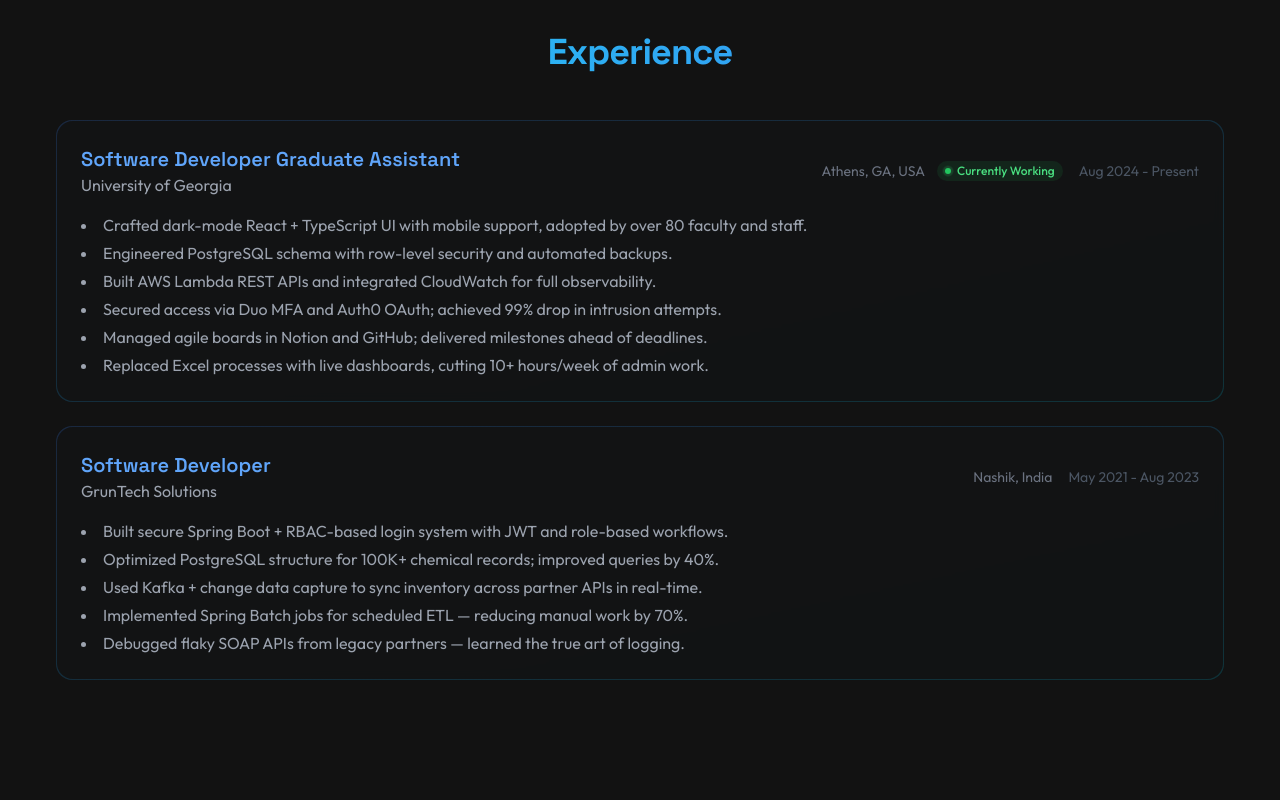
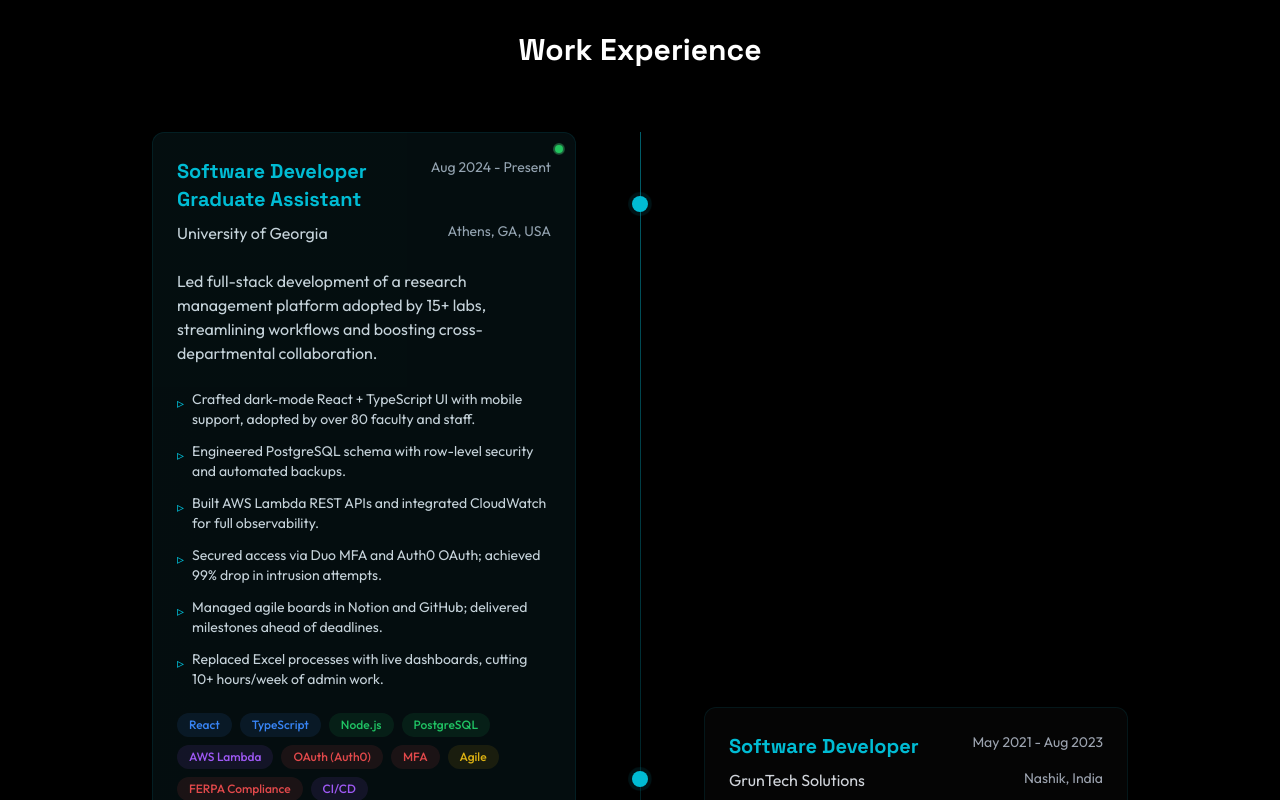
Before and after one commit to Ady-6720/Portfolio---new, a React (Create React App) app: page / in a window 1280 px wide. Shown: the part 1220-2020 px from the top of the page. Built offline with nearby package versions, Linux system fonts and the light colour scheme.

Commit message:
Updated Skills component with optimized bento grid layout

```diff
--- a/package.json
+++ b/package.json
@@ -2,7 +2,7 @@
   "name": "portfolio",
   "version": "0.1.0",
   "private": true,
-  "homepage": "https://ady-6720.github.io/Portfolio---new",
+  "homepage": "https://www.adityamalode.com",
   "dependencies": {
     "@heroicons/react": "^2.2.0",
     "@testing-library/jest-dom": "^5.17.0",
@@ -49,7 +49,7 @@
   },
   "devDependencies": {
     "autoprefixer": "^10.4.17",
-    "gh-pages": "^6.3.0",
+    "gh-pages": "^6.1.1",
     "postcss": "^8.4.35",
     "tailwindcss": "^3.4.1"
   }
--- a/src/App.tsx
+++ b/src/App.tsx
@@ -1,20 +1,52 @@
-import React from 'react';
-import { HashRouter as Router } from 'react-router-dom';
+import React, { useState, useEffect } from 'react';
+import { motion, AnimatePresence } from 'framer-motion';
+
+// Components
+import LoadingAnimation from './components/LoadingAnimation';
 import Navigation from './components/Navigation';
+import ParallaxBackground from './components/ParallaxBackground';
 import Hero from './components/Hero';
 import About from './components/About';
 import Experience from './components/Experience';
 import Projects from './components/Projects';
 import Skills from './components/Skills';
 import Contact from './components/Contact';
-import Footer from './components/Footer';
 
 const App: React.FC = () => {
+  const [isLoading, setIsLoading] = useState(true);
+
+  useEffect(() => {
+    const timer = setTimeout(() => {
+      setIsLoading(false);
+    }, 2000);
+
+    return () => clearTimeout(timer);
+  }, []);
+
   return (
-    <Router>
-      <div className="bg-dark min-h-screen">
+    <div className="relative bg-black text-white min-h-screen overflow-x-hidden">
+      <ParallaxBackground />
+
+      <AnimatePresence mode="wait">
+        {isLoading ? (
+          <motion.div
+            key="loader"
+            initial={{ opacity: 1 }}
+            animate={{ opacity: 1 }}
+            exit={{ opacity: 0 }}
+            className="fixed inset-0 z-50 flex items-center justify-center bg-black"
+          >
+            <LoadingAnimation />
+          </motion.div>
+        ) : (
+          <motion.div
+            key="main"
+            initial={{ opacity: 0 }}
+            animate={{ opacity: 1 }}
+            transition={{ duration: 0.6 }}
+          >
             <Navigation />
-        <main>
+            <main className="relative z-10">
               <Hero />
               <About />
               <Experience />
@@ -22,9 +54,10 @@ const App: React.FC = () => {
               <Skills />
               <Contact />
             </main>
-        <Footer />
+          </motion.div>
+        )}
+      </AnimatePresence>
     </div>
-    </Router>
   );
 };
 
--- a/src/components/Experience.tsx
+++ b/src/components/Experience.tsx
@@ -15,7 +15,6 @@ interface Experience {
   points: string[];
   techTags: TechTag[];
   funFact: string;
-  isCurrent?: boolean;
 }
 
 const experiences: Experience[] = [
@@ -48,7 +47,6 @@ const experiences: Experience[] = [
     ],
     funFact:
       'Discovered that documentation and coffee are both critical to shipping stable software at scale.',
-    isCurrent: true,
   },
   {
     title: 'Software Developer',
@@ -98,59 +96,113 @@ const getCategoryColor = (category: TechTag['category']) => {
 const Experience: React.FC = () => {
   return (
     <section id="experience" className="section-padding">
-      <div className="container-custom">
+      <div className="container-custom max-w-5xl mx-auto">
         <motion.h2
           initial={{ opacity: 0, y: 20 }}
           whileInView={{ opacity: 1, y: 0 }}
           transition={{ duration: 0.8 }}
           viewport={{ once: true }}
-          className="section-title"
+          className="text-xl md:text-3xl font-bold mb-8 md:mb-16 text-center"
         >
-          Experience
+          Work Experience
         </motion.h2>
 
-        <div className="space-y-6">
-          {experiences.map((exp, i) => (
+        <div className="relative">
+          {/* Vertical timeline line */}
+          <div className="absolute left-0 md:left-1/2 top-0 h-full w-px bg-gradient-to-b from-primary/50 via-primary/20 to-transparent" />
+
+          {experiences.map((exp, index) => (
             <motion.div
-              key={i}
-              initial={{ opacity: 0, y: 20 }}
+              key={index}
+              initial={{ opacity: 0, y: 50 }}
               whileInView={{ opacity: 1, y: 0 }}
-              transition={{ duration: 0.6, delay: i * 0.1 }}
+              transition={{ duration: 0.6, delay: index * 0.2 }}
               viewport={{ once: true }}
-              className="relative group"
+              className="relative -mb-32 md:-mb-48 last:mb-0"
             >
-              <div className="relative overflow-hidden rounded-2xl bg-gradient-to-br from-blue-500/20 to-cyan-500/20 p-[1px]">
-                <div className="relative bg-dark/95 backdrop-blur-sm rounded-2xl p-4 md:p-6">
-                  <div className="flex flex-col md:flex-row md:items-center justify-between gap-2 mb-4">
-                    <div>
-                      <h3 className="text-lg md:text-xl font-display font-semibold text-blue-400">
-                        {exp.title}
-                      </h3>
-                      <p className="text-sm md:text-base text-gray-400">
-                        {exp.organization}
-                      </p>
+              {/* Timeline dot with pulse effect */}
+              <div className="absolute left-0 md:left-1/2 -translate-x-1/2 top-12 md:top-16 flex items-center justify-center">
+                <div className="w-2.5 h-2.5 md:w-4 md:h-4 rounded-full bg-primary" />
+                <div className="absolute w-2.5 h-2.5 md:w-4 md:h-4 rounded-full bg-primary animate-ping opacity-20" />
+              </div>
+
+              {/* Content card */}
+              <div
+                className={`ml-5 md:ml-0 ${
+                  index % 2 === 0 ? 'md:mr-[50%] md:pr-16' : 'md:ml-[50%] md:pl-16'
+                }`}
+              >
+                <div className={`relative bg-dark/30 backdrop-blur-lg rounded-lg md:rounded-xl p-3 md:p-6 border border-primary/10 hover:border-primary/20 transition-colors hover:bg-dark/50 ${
+                  exp.dateRange.includes('Present') ? 'active-card' : ''
+                }`}>
+                  {/* Live indicator for current role */}
+                  {exp.dateRange.includes('Present') && (
+                    <div className="absolute top-3 right-3">
+                      <span className="relative flex h-2 w-2">
+                        <span className="animate-ping absolute inline-flex h-full w-full rounded-full bg-green-400 opacity-75"></span>
+                        <span className="relative inline-flex rounded-full h-2 w-2 bg-green-500"></span>
+                      </span>
                     </div>
-                    <div className="flex items-center gap-4 text-sm">
-                      <div className="flex items-center gap-3">
-                        <span className="text-gray-500">{exp.location}</span>
-                        {exp.isCurrent && (
-                          <div className="flex items-center gap-1.5 bg-green-500/10 px-2 py-0.5 rounded-full">
-                            <div className="relative flex h-1.5 w-1.5">
-                              <span className="animate-ping absolute inline-flex h-full w-full rounded-full bg-green-400 opacity-75"></span>
-                              <span className="relative inline-flex rounded-full h-1.5 w-1.5 bg-green-500"></span>
-                            </div>
-                            <span className="text-green-400 text-xs font-medium">Currently Working</span>
-                          </div>
-                        )}
-                      </div>
-                      <span className="text-gray-600">{exp.dateRange}</span>
+                  )}
+
+                  {/* Header */}
+                  <div className="flex flex-col gap-0.5 md:gap-2 mb-3 md:mb-6">
+                    <div className="flex items-start justify-between flex-col md:flex-row gap-0.5 md:gap-2">
+                      <h3 className="text-sm md:text-xl font-bold text-primary">{exp.title}</h3>
+                      <span className="text-[10px] md:text-sm text-gray-400 whitespace-nowrap">
+                        {exp.dateRange}
+                      </span>
+                    </div>
+                    <div className="flex items-start justify-between flex-col md:flex-row gap-0.5 md:gap-1">
+                      <p className="text-xs md:text-base text-gray-300">{exp.organization}</p>
+                      <span className="text-[10px] md:text-sm text-gray-400">{exp.location}</span>
                     </div>
                   </div>
-                  <ul className="list-disc list-inside space-y-1 text-sm md:text-base text-gray-400">
+
+                  {/* Overview */}
+                  <p className="text-[11px] md:text-base text-gray-300 mb-3 md:mb-6 leading-relaxed">
+                    {exp.overview}
+                  </p>
+
+                  {/* Key achievements */}
+                  <div className="space-y-1.5 md:space-y-3 mb-3 md:mb-6">
                     {exp.points.map((point, idx) => (
-                      <li key={idx}>{point}</li>
+                      <motion.div
+                        key={idx}
+                        initial={{ opacity: 0, x: -20 }}
+                        whileInView={{ opacity: 1, x: 0 }}
+                        transition={{ duration: 0.3, delay: idx * 0.1 }}
+                        viewport={{ once: true }}
+                        className="flex items-start gap-1.5 md:gap-2"
+                      >
+                        <span className="text-primary mt-0.5 md:mt-1 text-[10px] md:text-sm">▹</span>
+                        <p className="text-[11px] md:text-sm text-gray-300">{point}</p>
+                      </motion.div>
                     ))}
-                  </ul>
+                  </div>
+
+                  {/* Tech stack */}
+                  <div className="flex flex-wrap gap-1 md:gap-2 mb-3 md:mb-4">
+                    {exp.techTags.map((tag, i) => (
+                      <motion.span
+                        key={i}
+                        initial={{ opacity: 0, scale: 0.8 }}
+                        whileInView={{ opacity: 1, scale: 1 }}
+                        transition={{ duration: 0.2, delay: i * 0.05 }}
+                        viewport={{ once: true }}
+                        className={`px-1.5 md:px-3 py-0.5 md:py-1 rounded-full text-[9px] md:text-xs font-medium ${getCategoryColor(
+                          tag.category
+                        )}`}
+                      >
+                        {tag.name}
+                      </motion.span>
+                    ))}
+                  </div>
+
+                  {/* Fun fact */}
+                  <div className="text-[10px] md:text-sm text-gray-400 italic border-t border-gray-800/50 pt-2 md:pt-4 mt-2 md:mt-4">
+                    💡 {exp.funFact}
+                  </div>
                 </div>
               </div>
             </motion.div>
--- a/src/components/Footer.tsx
+++ /dev/null
@@ -1,11 +0,0 @@
-import React from 'react';
-
-const Footer: React.FC = () => {
-  return (
-    <footer className="py-6 px-4 text-center text-gray-400 text-sm">
-      <p>© {new Date().getFullYear()} Aditya Malode. All rights reserved.</p>
-    </footer>
-  );
-};
-
-export default Footer;
```
Also changed, not shown: src/components/ParallaxBackground.tsx (+10 -5 lines), 2 other files (tests, documents, lock files or other folders). Lines whose indentation alone changed are shown as unchanged.
